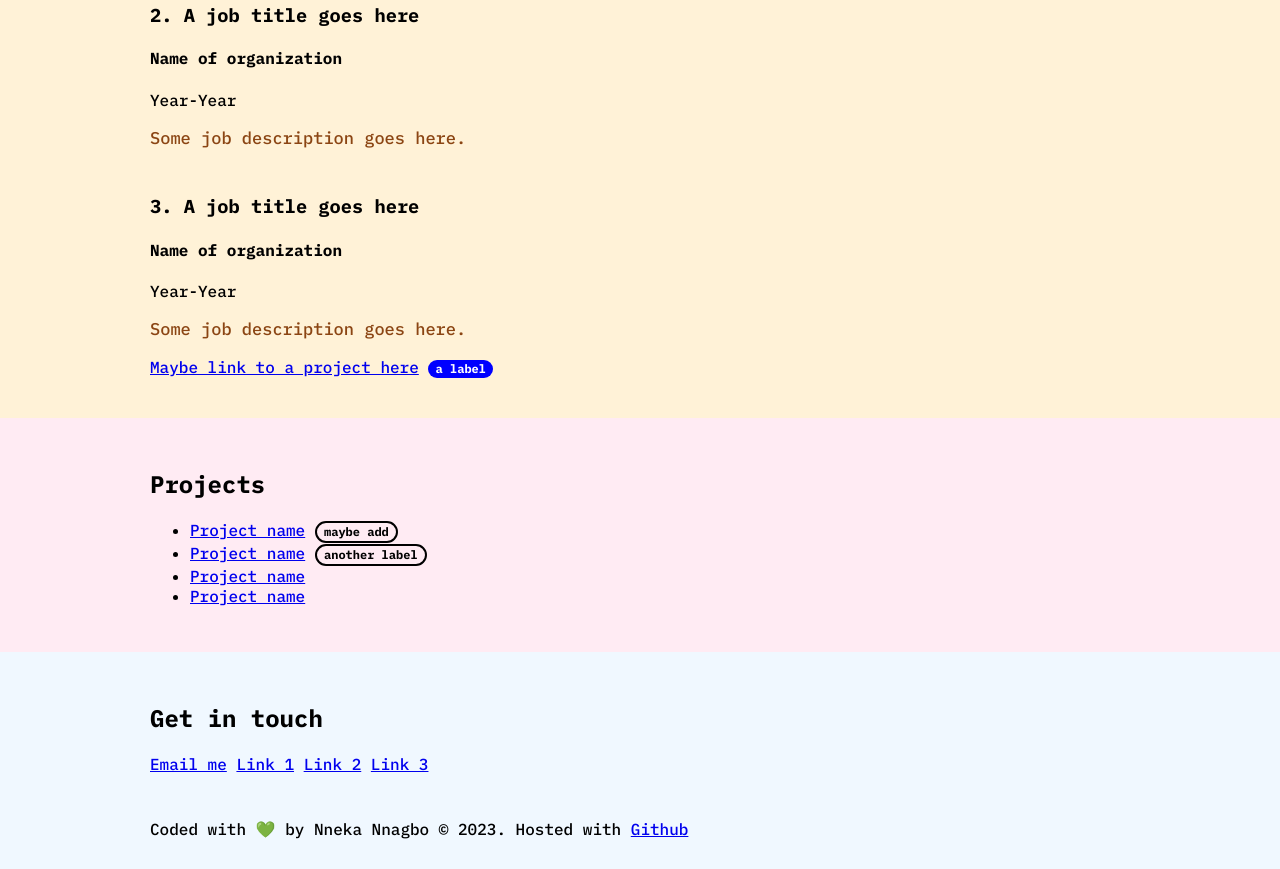
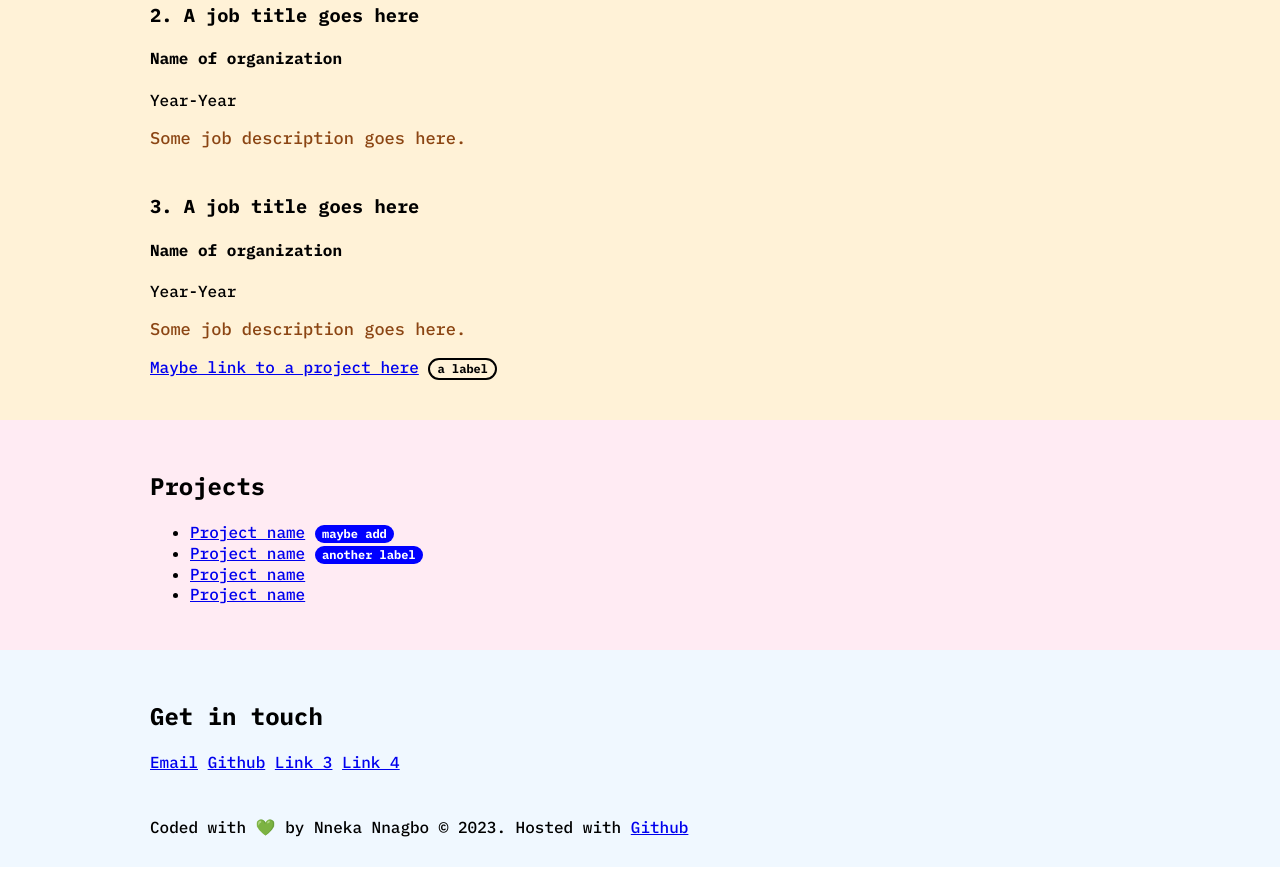
Before and after one commit to nnekannagbo/a-name-goes-here, a plain HTML site: page index.html in a window 1280 px wide. Shown: the part 981-1850 px from the top of the page. Drawn offline with Linux system fonts and the light colour scheme.

Commit message:
Update index.html

```diff
--- a/index.html
+++ b/index.html
@@ -78,7 +78,7 @@
         <h4>Name of organization</h4>
         <caption>Year-Year</caption>
         <p>Some job description goes here.</p>
-        <span><a href="#" target="_blank">Maybe link to a project here</a> <span class="badge badge-pill badge-primary">a label</span></span>
+        <span><a href="#" target="_blank">Maybe link to a project here</a> <span class="badge badge-pill badge-outline">a label</span></span>
     </div>
     </div>
     </section>
@@ -87,8 +87,8 @@
         <div class="container" id="projects">
         <h2>Projects</h2>
         <ul>
-            <li><a href="#" target="_blank">Project name</a> <span class="badge badge-pill badge-outline">maybe add</span></li>
-            <li><a href="#" target="_blank">Project name</a> <span class="badge badge-pill badge-outline">another label</span></li>
+            <li><a href="#" target="_blank">Project name</a> <span class="badge badge-pill badge-primary">maybe add</span></li>
+            <li><a href="#" target="_blank">Project name</a> <span class="badge badge-pill badge-primary">another label</span></li>
             <li><a href="#" target="_blank">Project name</a>
             <li><a href="#" target="_blank">Project name</a>
         </ul>
@@ -98,10 +98,10 @@
 <footer id="footer-section">
     <div class="container" id="contact">
     <h2>Get in touch</h2>
-    <a href="mailto:youremail@email.com">Email me</a>
-    <a href="#" target="_blank">Link 1</a>
-    <a href="#" target="_blank">Link 2</a>
+    <a href="mailto:youremail@email.com">Email</a>
+    <a href="https://github.com/nnekannagbo/a-name-goes-here">Github</a>
     <a href="#" target="_blank">Link 3</a>
+    <a href="#" target="_blank">Link 4</a>
 
     <div id="footer-caption">
     <caption>Coded with <span aria-label="a green heart emoji, meaning love" role="img">💚</span> by Nneka Nnagbo © 2023. Hosted with <a href="https://github.com/">Github</a></caption>
```
